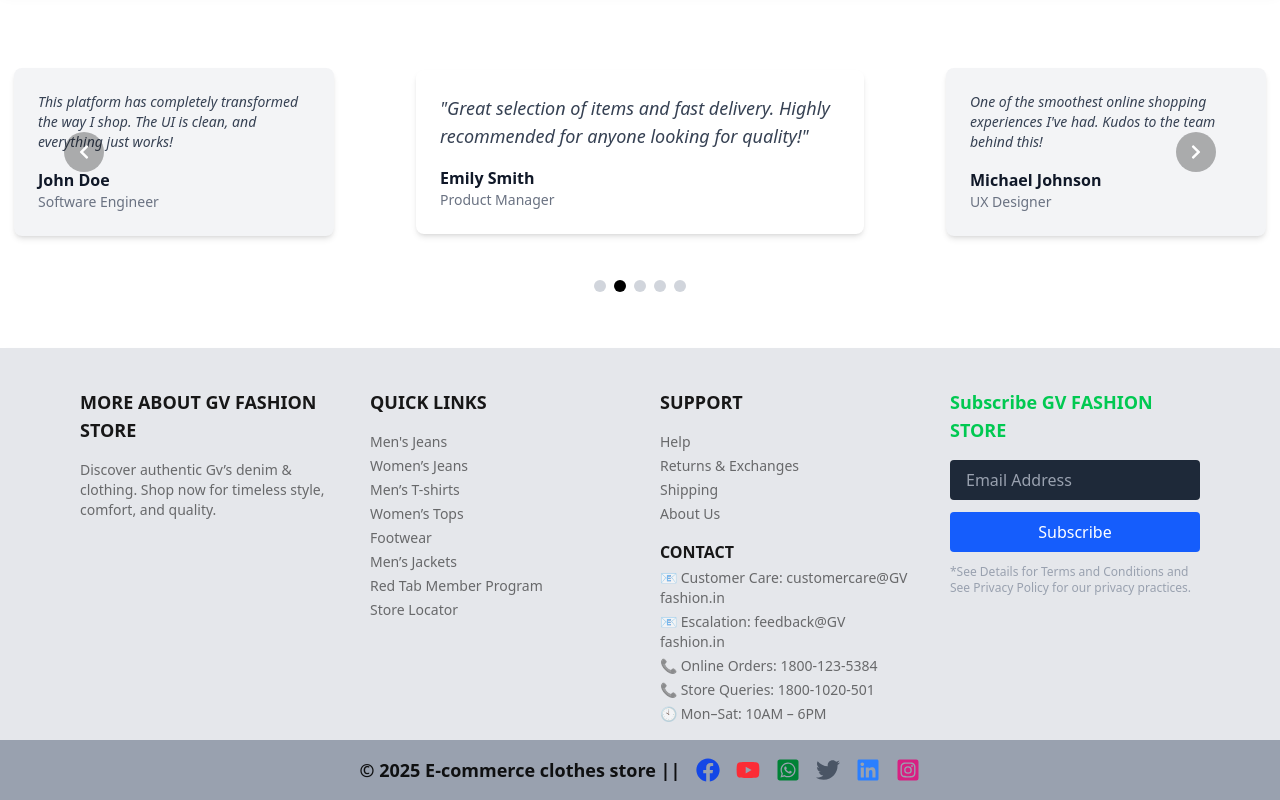
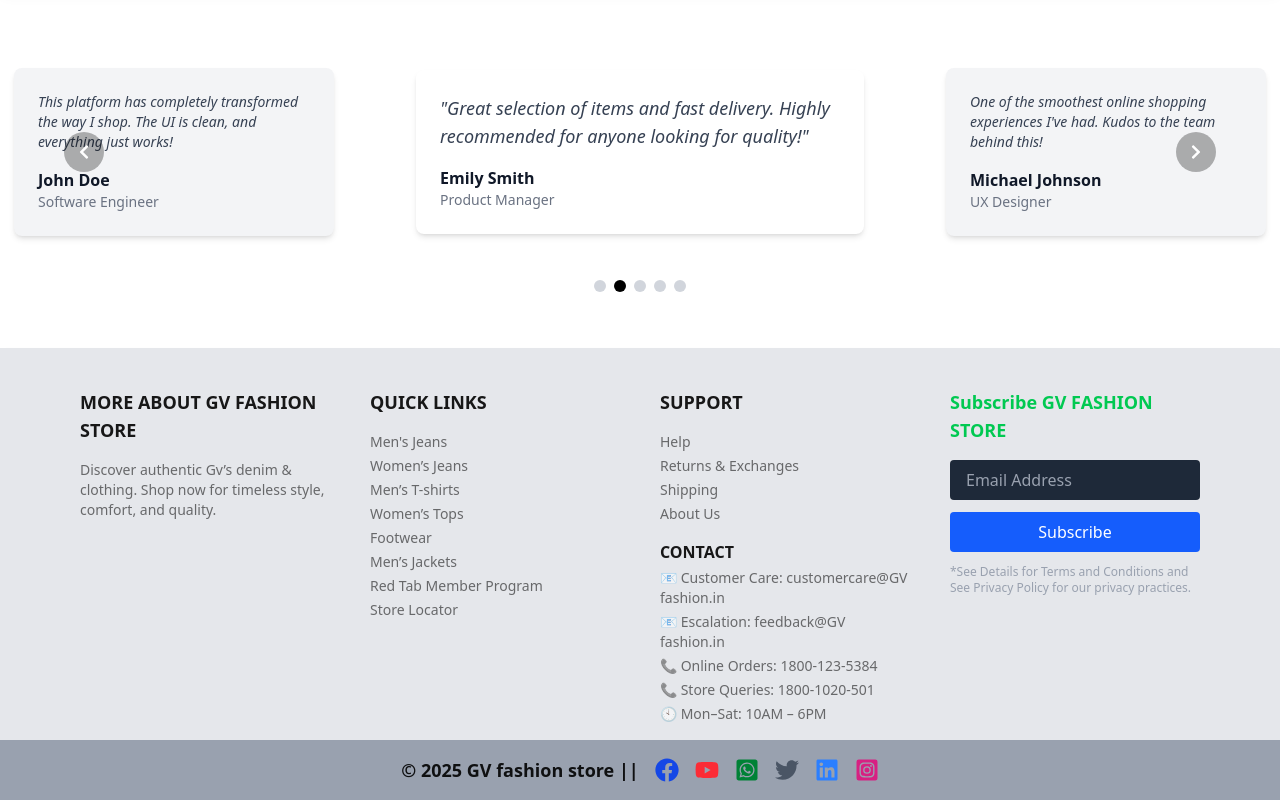
Before and after one commit to murugan9658/Online-clothes-store, a React (Vite) app: page / in a window 1280 px wide. Shown: the part 5670-6470 px from the top of the page. Built offline with nearby package versions, Linux system fonts and the light colour scheme; the HTML template or start-up script is replaced by a standard one.

Commit message:
footer page name change

```diff
--- a/src/Components/Contact.jsx
+++ b/src/Components/Contact.jsx
@@ -85,7 +85,7 @@
       </div>
      <footer className='flex md:flex-row flex-col  items-center  justify-center gap-4 bg-gray-400  p-4'>
                    <div>
-                   <p className='md:text-lg  font-semibold'>&copy; {new Date().getFullYear()} E-commerce clothes store    ||</p>
+                   <p className='md:text-lg  font-semibold'>&copy; {new Date().getFullYear()} GV fashion store    ||</p>
                    </div>
                    <div className='pb-2 md:pb-0'>
                       <ul className='flex flex-row gap-4 text-2xl'>
```
